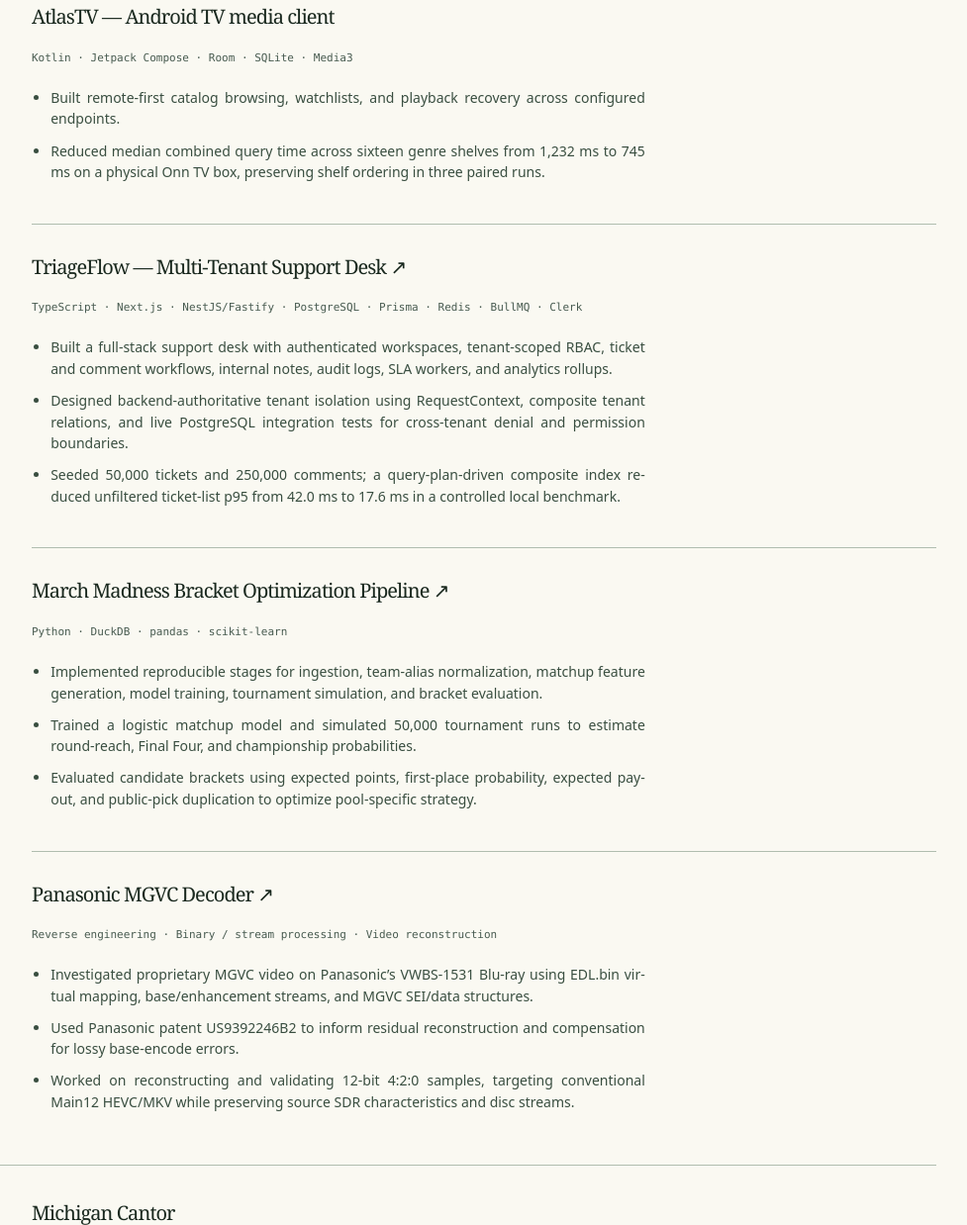
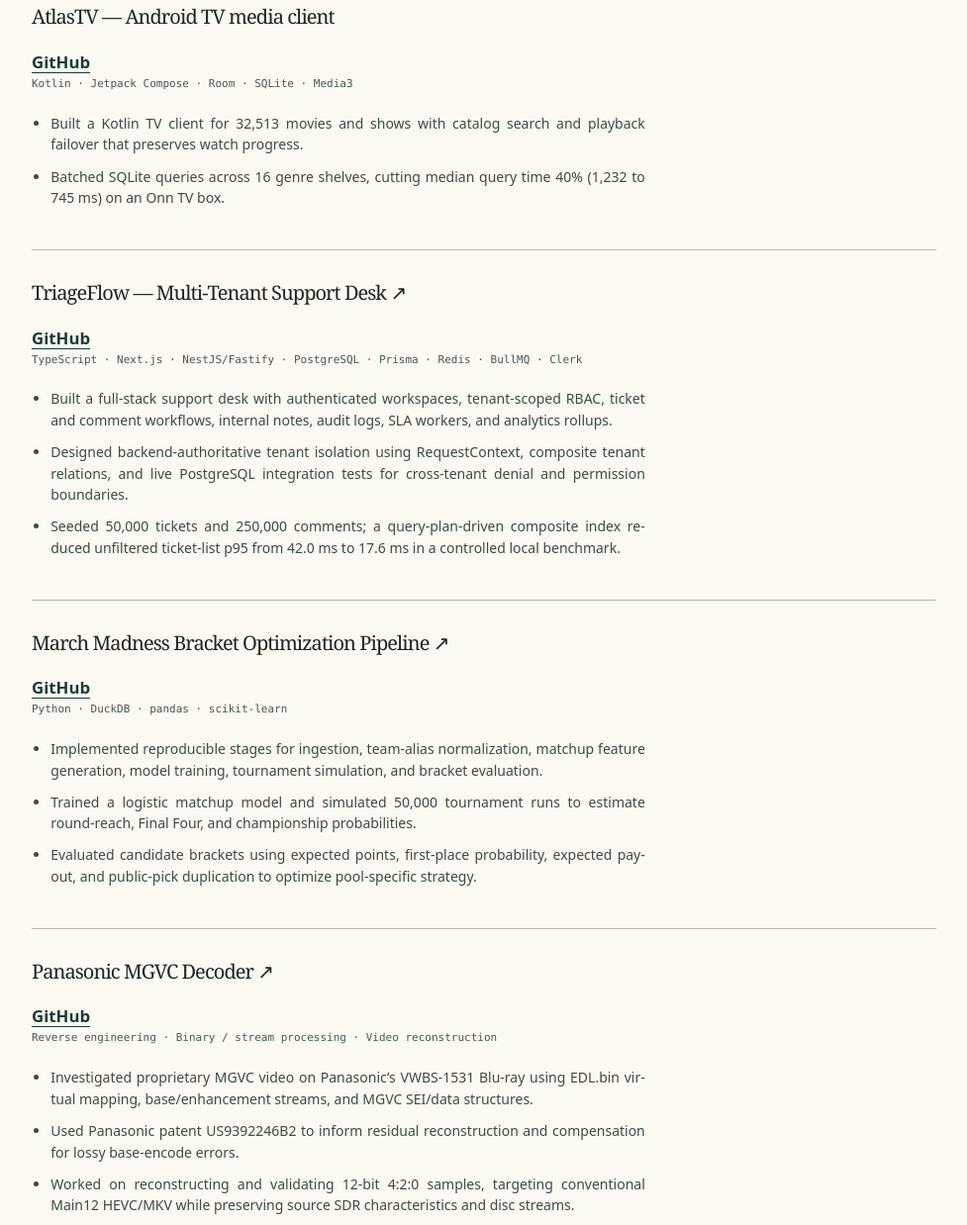
Before and after one commit to Zachgille/portfolio, a plain HTML site: page resume.html in a window 1280 px wide. Shown: the part 892-2130 px from the top of the page at 99% size, without its empty margins (286-1263 px from the left). Drawn offline with Linux system fonts and the light colour scheme.

Commit message:
Link project repositories and update AtlasTV results

```diff
--- a/resume.html
+++ b/resume.html
@@ -8,7 +8,7 @@
 <section class="resume-header wrap"><div><p class="eyebrow">RÉSUMÉ / SOFTWARE ENGINEERING</p><h1>Zach Gillespie<span class="accent">.</span></h1><p class="lead">University of Michigan · B.S. Computer Science · Expected December 2026</p><div class="resume-links"><a href="mailto:zachgill@umich.edu">Email ↗</a><a href="https://github.com/Zachgille">GitHub ↗</a><a href="https://www.linkedin.com/in/zach-gillespie/">LinkedIn ↗</a></div></div><a class="inklink" href="Zach-Gillespie-Resume.pdf">Download one-page PDF</a></section>
 <div class="resume wrap"><section class="resume-section"><h2>Education</h2><div><h3>University of Michigan, College of Engineering</h3><p class="entry-meta">B.S. Computer Science <span>Expected December 2026</span></p><p class="prose">Selected coursework: Data Structures &amp; Algorithms, Software Engineering, Databases, Computer Networks, Information Retrieval, Artificial Intelligence, and Computer Organization.</p></div></section>
 <section class="resume-section"><h2>Technical skills</h2><dl class="skills"><dt>Languages</dt><dd>Kotlin, TypeScript, JavaScript, Python, C++, Java, SQL</dd><dt>Backend</dt><dd>Node.js, NestJS, Fastify, REST APIs, Prisma, BullMQ</dd><dt>Frontend</dt><dd>React, Next.js, HTML/CSS</dd><dt>Databases</dt><dd>PostgreSQL, DuckDB, Redis</dd><dt>Testing &amp; tools</dt><dd>Git, Docker, GitHub Actions, Vitest, React Testing Library, k6, Linux</dd><dt>Data &amp; ML</dt><dd>pandas, scikit-learn, feature engineering, simulation modeling</dd></dl></section>
-<section class="resume-section"><h2>Projects</h2><div><article class="resume-entry" id="atlas"><h3><a href="atlas.html">AtlasTV — Android TV media client</a></h3><p class="entry-tech">Kotlin · Jetpack Compose · Room · SQLite · Media3</p><ul><li>Built remote-first catalog browsing, watchlists, and playback recovery across configured endpoints.</li><li>Reduced median combined query time across sixteen genre shelves from 1,232 ms to 745 ms on a physical Onn TV box, preserving shelf ordering in three paired runs.</li></ul></article><article id="triageflow" class="resume-entry"><h3><a href="triageflow.html">TriageFlow — Multi-Tenant Support Desk ↗</a></h3><p class="entry-tech">TypeScript · Next.js · NestJS/Fastify · PostgreSQL · Prisma · Redis · BullMQ · Clerk</p><ul><li>Built a full-stack support desk with authenticated workspaces, tenant-scoped RBAC, ticket and comment workflows, internal notes, audit logs, SLA workers, and analytics rollups.</li><li>Designed backend-authoritative tenant isolation using RequestContext, composite tenant relations, and live PostgreSQL integration tests for cross-tenant denial and permission boundaries.</li><li>Seeded 50,000 tickets and 250,000 comments; a query-plan-driven composite index reduced unfiltered ticket-list p95 from 42.0 ms to 17.6 ms in a controlled local benchmark.</li></ul></article>
-<article id="march-madness" class="resume-entry"><h3><a href="march-madness.html">March Madness Bracket Optimization Pipeline ↗</a></h3><p class="entry-tech">Python · DuckDB · pandas · scikit-learn</p><ul><li>Implemented reproducible stages for ingestion, team-alias normalization, matchup feature generation, model training, tournament simulation, and bracket evaluation.</li><li>Trained a logistic matchup model and simulated 50,000 tournament runs to estimate round-reach, Final Four, and championship probabilities.</li><li>Evaluated candidate brackets using expected points, first-place probability, expected payout, and public-pick duplication to optimize pool-specific strategy.</li></ul></article>
-<article id="mgvc" class="resume-entry"><h3><a href="mgvc.html">Panasonic MGVC Decoder ↗</a></h3><p class="entry-tech">Reverse engineering · Binary / stream processing · Video reconstruction</p><ul><li>Investigated proprietary MGVC video on Panasonic’s VWBS-1531 Blu-ray using EDL.bin virtual mapping, base/enhancement streams, and MGVC SEI/data structures.</li><li>Used Panasonic patent US9392246B2 to inform residual reconstruction and compensation for lossy base-encode errors.</li><li>Worked on reconstructing and validating 12-bit 4:2:0 samples, targeting conventional Main12 HEVC/MKV while preserving source SDR characteristics and disc streams.</li></ul></article></div></section>
+<section class="resume-section"><h2>Projects</h2><div><article class="resume-entry" id="atlas"><h3><a href="atlas.html">AtlasTV — Android TV media client</a></h3><a class="inklink" href="https://github.com/Zachgille/AtlasTV">GitHub</a><p class="entry-tech">Kotlin · Jetpack Compose · Room · SQLite · Media3</p><ul><li>Built a Kotlin TV client for 32,513 movies and shows with catalog search and playback failover that preserves watch progress.</li><li>Batched SQLite queries across 16 genre shelves, cutting median query time 40% (1,232 to 745 ms) on an Onn TV box.</li></ul></article><article id="triageflow" class="resume-entry"><h3><a href="triageflow.html">TriageFlow — Multi-Tenant Support Desk ↗</a></h3><a class="inklink" href="https://github.com/Zachgille/triageflow">GitHub</a><p class="entry-tech">TypeScript · Next.js · NestJS/Fastify · PostgreSQL · Prisma · Redis · BullMQ · Clerk</p><ul><li>Built a full-stack support desk with authenticated workspaces, tenant-scoped RBAC, ticket and comment workflows, internal notes, audit logs, SLA workers, and analytics rollups.</li><li>Designed backend-authoritative tenant isolation using RequestContext, composite tenant relations, and live PostgreSQL integration tests for cross-tenant denial and permission boundaries.</li><li>Seeded 50,000 tickets and 250,000 comments; a query-plan-driven composite index reduced unfiltered ticket-list p95 from 42.0 ms to 17.6 ms in a controlled local benchmark.</li></ul></article>
+<article id="march-madness" class="resume-entry"><h3><a href="march-madness.html">March Madness Bracket Optimization Pipeline ↗</a></h3><a class="inklink" href="https://github.com/Zachgille/march-madness-optimizer">GitHub</a><p class="entry-tech">Python · DuckDB · pandas · scikit-learn</p><ul><li>Implemented reproducible stages for ingestion, team-alias normalization, matchup feature generation, model training, tournament simulation, and bracket evaluation.</li><li>Trained a logistic matchup model and simulated 50,000 tournament runs to estimate round-reach, Final Four, and championship probabilities.</li><li>Evaluated candidate brackets using expected points, first-place probability, expected payout, and public-pick duplication to optimize pool-specific strategy.</li></ul></article>
+<article id="mgvc" class="resume-entry"><h3><a href="mgvc.html">Panasonic MGVC Decoder ↗</a></h3><a class="inklink" href="https://github.com/Zachgille/mgvc-decoder">GitHub</a><p class="entry-tech">Reverse engineering · Binary / stream processing · Video reconstruction</p><ul><li>Investigated proprietary MGVC video on Panasonic’s VWBS-1531 Blu-ray using EDL.bin virtual mapping, base/enhancement streams, and MGVC SEI/data structures.</li><li>Used Panasonic patent US9392246B2 to inform residual reconstruction and compensation for lossy base-encode errors.</li><li>Worked on reconstructing and validating 12-bit 4:2:0 samples, targeting conventional Main12 HEVC/MKV while preserving source SDR characteristics and disc streams.</li></ul></article></div></section>
 <section id="leadership" class="resume-section"><h2>Technical leadership</h2><div><h3>Michigan Cantor</h3><p class="entry-meta">Founder &amp; Technical/Media Lead <span>April 2023 – Present</span></p><p class="entry-tech">University of Michigan</p><ul><li>Founded a student organization focused on programming, quantitative finance, mentorship, and project-based technical development.</li><li>Built member development around coding projects, course advising, peer mentorship, interview preparation, and recruiting/networking events.</li><li>Helped establish industry-facing programming and finance events with partners including Two Sigma and PEAK6.</li></ul></div></section></div></main><footer class="site-footer"><div><a class="footer-name" href="index.html">Zach Gillespie<span class="accent">.</span></a><p>Computer Science · University of Michigan · December 2026</p></div><div class="footer-links"><a href="mailto:zachgill@umich.edu">Email ↗</a><a href="https://github.com/Zachgille">GitHub ↗</a><a href="https://www.linkedin.com/in/zach-gillespie/">LinkedIn ↗</a></div></footer></body></html>
```
Also changed, not shown: march-madness.html (+1 -1 lines), mgvc.html (+1 -1 lines), triageflow.html (+1 -1 lines), 1 other file.
